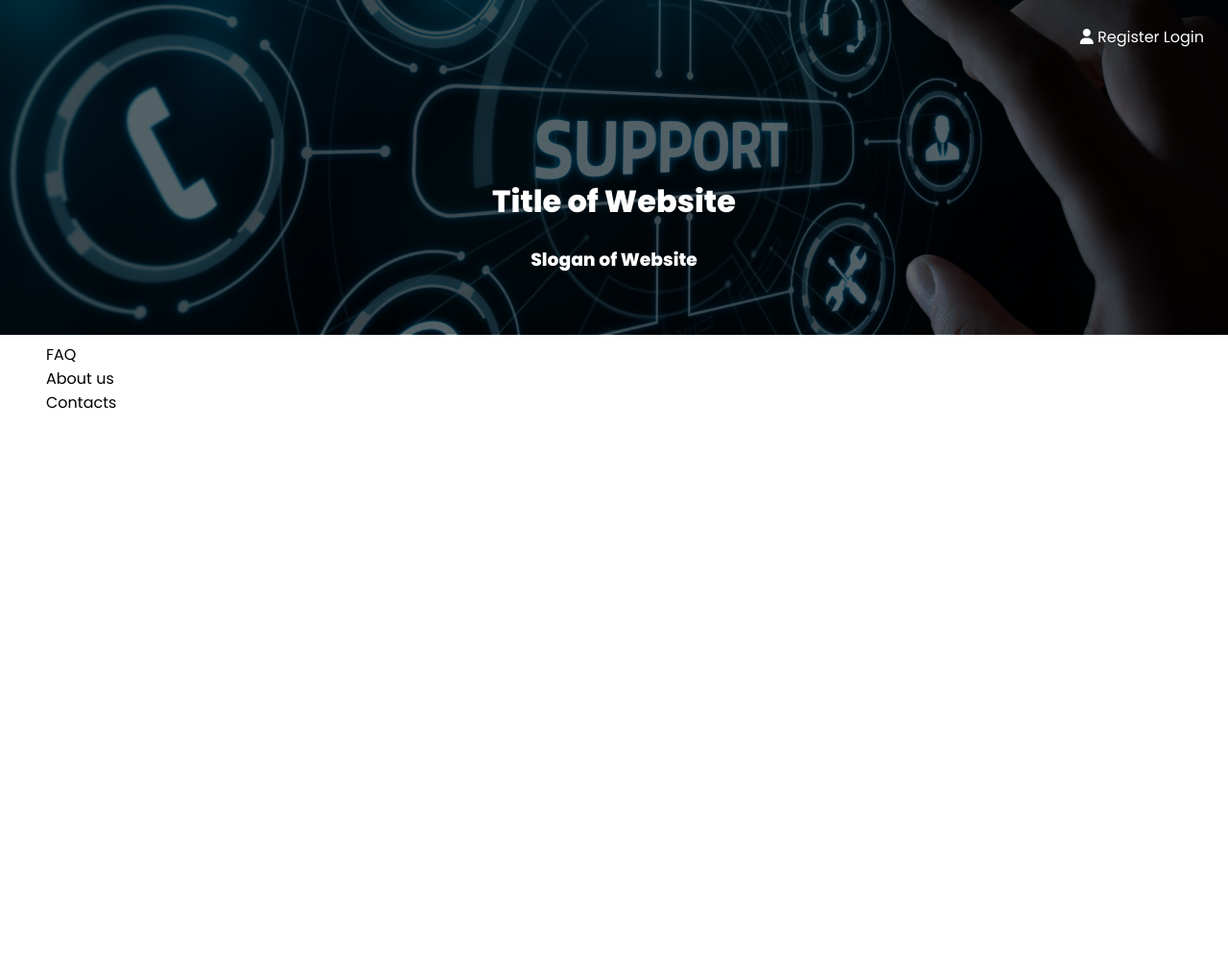
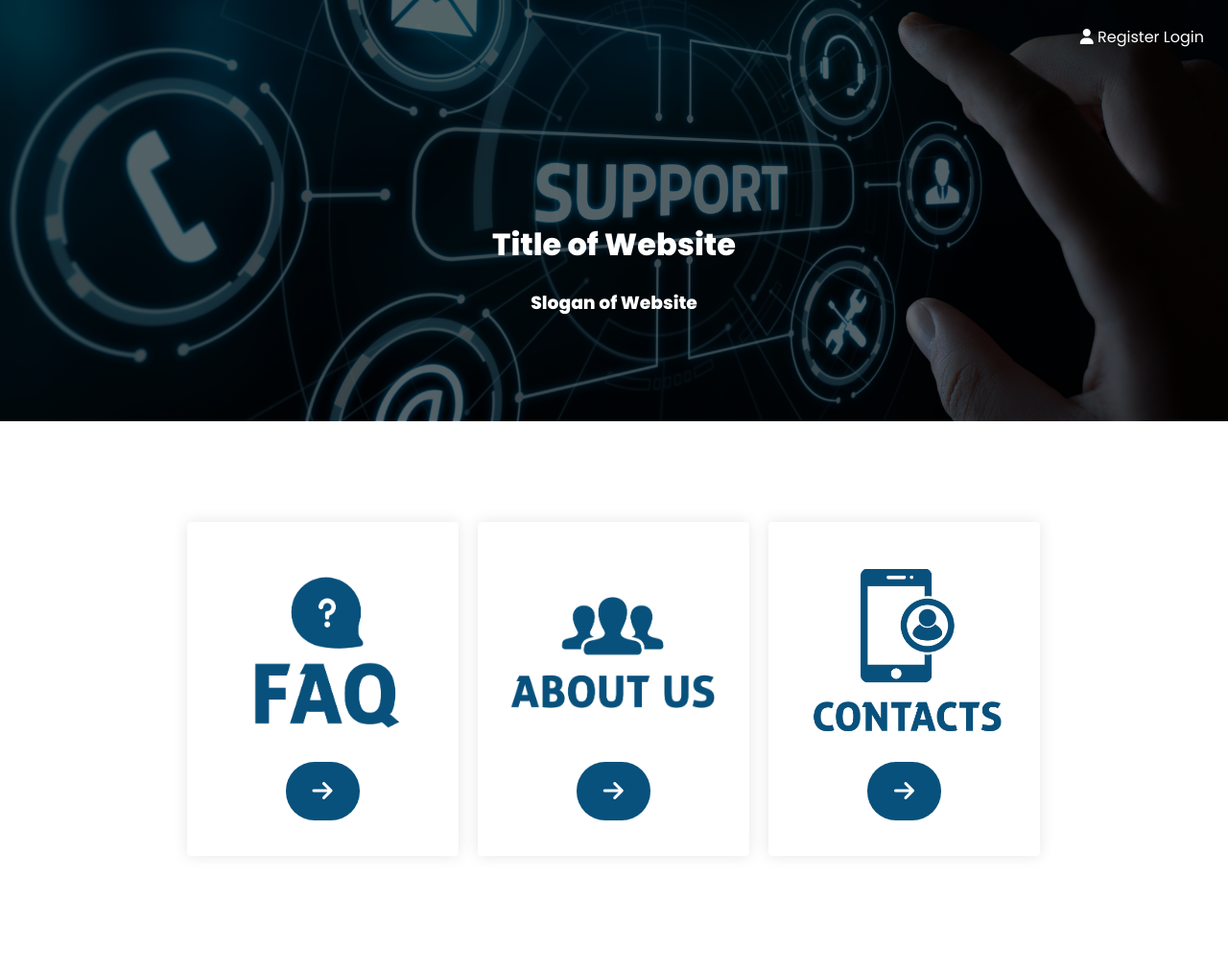
Before and after one commit to Davide64-dev/FEUP_LTW_FEUPTech, a PHP site: page / in a window 1280 px wide. Shown: the whole page at 96% size. Before the commit the page ends 426 px from the top, so only its background shows below. Run offline with PHP 8.4, Linux system fonts and the light colour scheme; some libraries are stand-ins or nearby versions.

Commit message:
Index page first prototype done

```diff
--- a/src/index.html
+++ b/src/index.html
@@ -18,13 +18,18 @@
             </div>
         </header>
         <nav id="menu">
-
-            <!-- Alterar para sections -->
-            <ul>
-                <li><a href="faq.html"></a>FAQ</li>
-                <li><a href="about.html"></a>About us</li>
-                <li><a href="contacts.html"></a>Contacts</li>
-            </ul>
+                <h2>
+                    <img src="images/FAQ.png" alt="Frequently Asked Questions image">
+                    <a href="faq.html"><i class="fa-solid fa-arrow-right"></i></a>
+                </h2>
+                <h2>
+                    <img src="images/About.png" alt="About Us Image">
+                    <a href="about.html"><i class="fa-solid fa-arrow-right"></i></a>
+                </h2>
+                <h2>
+                    <img src="images/Contacts.png" alt="Contacts Image">
+                    <a href="contacts.html"><i class="fa-solid fa-arrow-right"></i></a>
+                </h2>
         </nav>
     </body>
 </html>
--- a/src/style.css
+++ b/src/style.css
@@ -38,12 +38,53 @@ h3{
 }
 
 header {
-    background-image: linear-gradient(rgba(0,0,0,0.6),rgba(0,0,0,0.6)), url(index_image.png);
+    background-image: linear-gradient(rgba(0,0,0,0.6),rgba(0,0,0,0.6)), url('images/index_image.png');
     background-size: cover;
     background-position: center;
-    padding: 105px 0px;
+    padding: 150px 0px;
     text-align: center;
     font-family: 'Poppins';
     margin: -8px;
     position: relative;
 }
+
+nav {
+    width: 907px;
+    margin: auto;
+    padding: 105px
+}
+
+h2 {
+    background: white;
+    box-shadow: 0 0 16px rgba(0,0,0,0.1);
+    border-radius: 4px;
+    width: 235px;
+    text-align: center;
+    padding: 24px;
+    margin: 8px;
+    height: 300px;
+    display: inline-block;
+    vertical-align: top;
+}
+
+h2 img {
+    width: 230px;
+    height: 180px;
+    object-fit: cover;
+    border-radius: 4px;
+    padding: 25px 0px;
+}
+
+h2 a {
+    font-size: 24px;
+    text-decoration: none;
+    color: white;
+    background-color: #08517C;
+    padding: 14px 28px;
+    border-radius: 30px;
+    font-weight: 300;
+}
+
+h2 a:hover {
+    color: #BDCAD5;
+}
```
Also changed, not shown: src/images/About.png (added), src/images/Contacts.png (added), src/images/FAQ.png (added), src/images/index_image.png (renamed from src/index_image.png).
